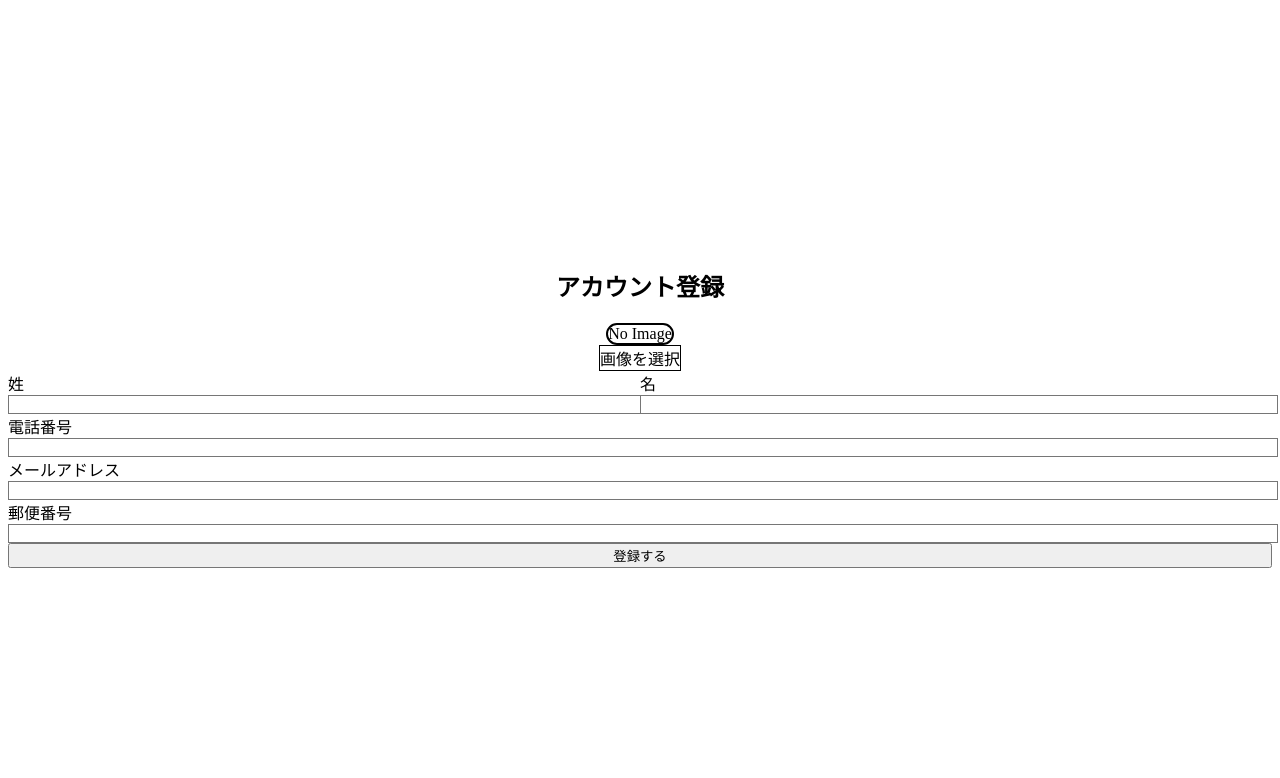
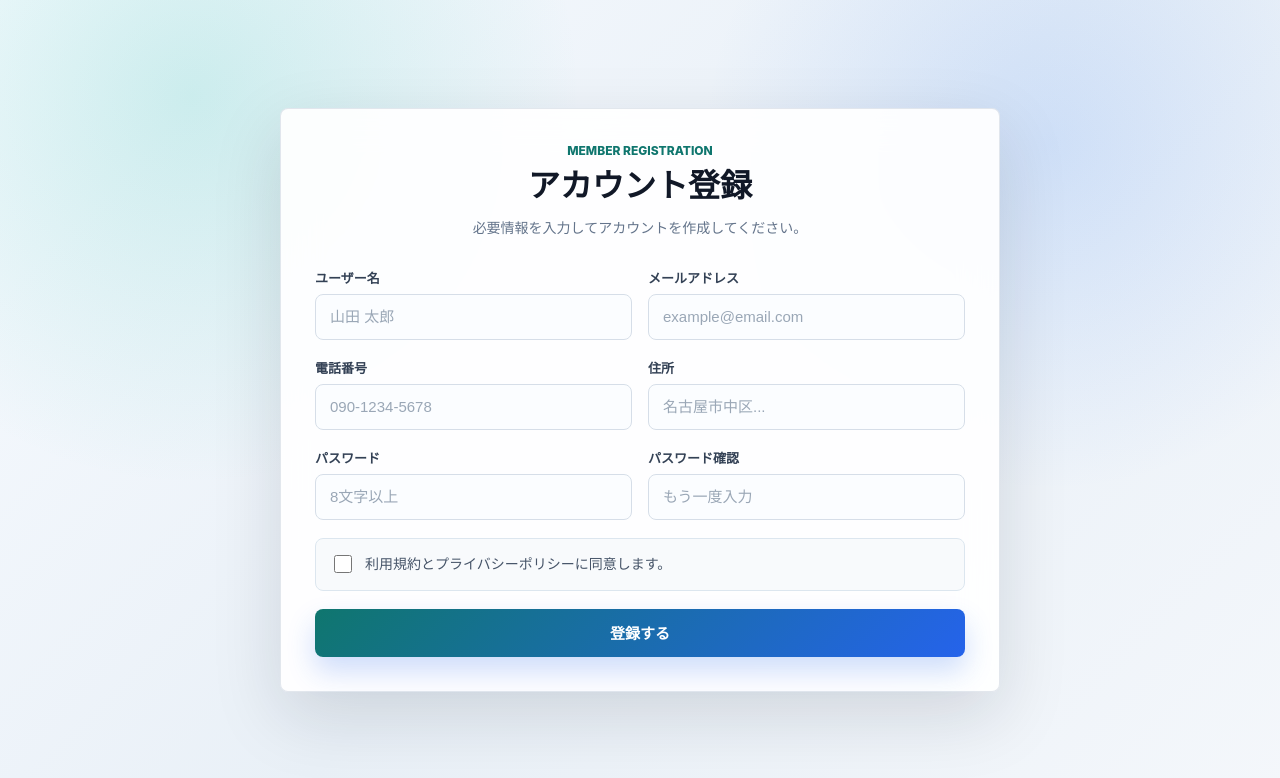
Before and after one commit to takeo-t/Vue-Practice, a Vue app: page / in a window 1280 px wide. Shown: the top 778 px of the page. Built offline with nearby package versions, Linux system fonts and the light colour scheme.

Commit message:
codex学習

```diff
--- a/src/components/Form.vue
+++ b/src/components/Form.vue
@@ -1,144 +1,421 @@
 <template>
-  <div class="min-h-screen bg-gray-50 flex items-center justify-center p-6">
-    <div class="max-w-md w-full bg-white rounded-xl shadow-lg p-8">
-      <h2 class="text-2xl font-bold text-gray-800 mb-6 text-center">アカウント登録</h2>
+  <main class="register-page">
+    <section class="register-card">
+      <div class="register-header">
+        <p class="register-kicker">Member Registration</p>
+        <h1>アカウント登録</h1>
+        <p>必要情報を入力してアカウントを作成してください。</p>
+      </div>
 
-      <form @submit.prevent="handleSubmit" class="space-y-4">
-        <div class="flex flex-col items-center mb-6">
-          <div class="w-24 h-24 bg-gray-100 rounded-full overflow-hidden border-2 border-gray-200 mb-2 relative group">
-            <img v-if="previewUrl" :src="previewUrl" class="w-full h-full object-cover" />
-            <div v-else class="flex items-center justify-center h-full text-gray-400 text-xs text-center p-2">No Image</div>
-          </div>
-          <label class="cursor-pointer bg-white border border-gray-300 px-3 py-1 rounded text-sm hover:bg-gray-50">
-            画像を選択
-            <input type="file" class="hidden" accept="image/*" @change="handleImageChange" />
-          </label>
+      <form class="register-form" @submit.prevent="submitForm">
+        <div class="form-field">
+          <label for="name">ユーザー名</label>
+          <input
+            id="name"
+            v-model.trim="form.name"
+            type="text"
+            placeholder="山田 太郎"
+            :class="{ 'is-error': errors.name }"
+            @blur="touchAndValidate('name')"
+          />
+          <p v-if="errors.name" class="error-message">{{ errors.name }}</p>
         </div>
 
-        <div class="grid grid-cols-2 gap-4">
-          <div>
-            <label class="block text-sm font-medium text-gray-700 mb-1">姓</label>
-            <input v-model="formData.lastName" @input="saveToDraft" type="text" class="w-full px-4 py-2 border border-gray-300 rounded-lg" required />
-          </div>
-          <div>
-            <label class="block text-sm font-medium text-gray-700 mb-1">名</label>
-            <input v-model="formData.firstName" @input="saveToDraft" type="text" class="w-full px-4 py-2 border border-gray-300 rounded-lg" required />
-          </div>
+        <div class="form-field">
+          <label for="email">メールアドレス</label>
+          <input
+            id="email"
+            v-model.trim="form.email"
+            type="email"
+            placeholder="example@email.com"
+            :class="{ 'is-error': errors.email }"
+            @blur="touchAndValidate('email')"
+          />
+          <p v-if="errors.email" class="error-message">{{ errors.email }}</p>
         </div>
 
-        <div>
-          <label class="block text-sm font-medium text-gray-700 mb-1">電話番号</label>
-          <input v-model="formData.phoneNumber" @input="saveToDraft" type="tel" class="w-full px-4 py-2 border border-gray-300 rounded-lg" required />
+        <div class="form-field">
+          <label for="phone">電話番号</label>
+          <input
+            id="phone"
+            v-model.trim="form.phone"
+            type="tel"
+            placeholder="090-1234-5678"
+            :class="{ 'is-error': errors.phone }"
+            @blur="touchAndValidate('phone')"
+          />
+          <p v-if="errors.phone" class="error-message">{{ errors.phone }}</p>
         </div>
 
-        <div>
-          <label class="block text-sm font-medium text-gray-700 mb-1">メールアドレス</label>
-          <input v-model="formData.email" @input="saveToDraft" type="email" class="w-full px-4 py-2 border border-gray-300 rounded-lg" required />
+        <div class="form-field">
+          <label for="address">住所</label>
+          <input
+            id="address"
+            v-model.trim="form.address"
+            type="text"
+            placeholder="名古屋市中区..."
+            :class="{ 'is-error': errors.address }"
+            @blur="touchAndValidate('address')"
+          />
+          <p v-if="errors.address" class="error-message">{{ errors.address }}</p>
         </div>
 
-        <div>
-          <label class="block text-sm font-medium text-gray-700 mb-1">郵便番号</label>
-          <input v-model="formData.zipCode" @input="saveToDraft" type="text" class="w-full px-4 py-2 border border-gray-300 rounded-lg" required />
+        <div class="form-field">
+          <label for="password">パスワード</label>
+          <input
+            id="password"
+            v-model="form.password"
+            type="password"
+            placeholder="8文字以上"
+            :class="{ 'is-error': errors.password }"
+            @blur="touchAndValidate('password')"
+          />
+          <p v-if="errors.password" class="error-message">{{ errors.password }}</p>
         </div>
 
-        <button type="submit" class="w-full mt-6 bg-blue-600 hover:bg-blue-700 text-white font-semibold py-3 rounded-lg shadow-md transition">
-          登録する
+        <div class="form-field">
+          <label for="confirmPassword">パスワード確認</label>
+          <input
+            id="confirmPassword"
+            v-model="form.confirmPassword"
+            type="password"
+            placeholder="もう一度入力"
+            :class="{ 'is-error': errors.confirmPassword }"
+            @blur="touchAndValidate('confirmPassword')"
+          />
+          <p v-if="errors.confirmPassword" class="error-message">{{ errors.confirmPassword }}</p>
+        </div>
+
+        <label class="terms-field">
+          <input v-model="form.acceptTerms" type="checkbox" />
+          <span>利用規約とプライバシーポリシーに同意します。</span>
+        </label>
+        <p v-if="errors.acceptTerms" class="error-message form-wide">{{ errors.acceptTerms }}</p>
+
+        <button
+          type="submit"
+          :disabled="isSubmitting"
+          class="submit-button"
+        >
+          {{ isSubmitting ? '登録中...' : '登録する' }}
         </button>
+
+        <p v-if="successMessage" class="success-message">{{ successMessage }}</p>
       </form>
-    </div>
-  </div>
+    </section>
+  </main>
 </template>
 
 <script setup lang="ts">
-import { reactive, onMounted, ref } from 'vue';
+import { reactive, ref } from 'vue';
 
-interface RegistrationForm {
-  lastName: string;
-  firstName: string;
-  phoneNumber: string;
+type Field = 'name' | 'email' | 'phone' | 'address' | 'password' | 'confirmPassword' | 'acceptTerms';
+
+interface RegisterForm {
+  name: string;
   email: string;
-  zipCode: string;
+  phone: string;
+  address: string;
+  password: string;
+  confirmPassword: string;
+  acceptTerms: boolean;
 }
 
-const STORAGE_KEY_DRAFT = 'user_registration_draft';
-const DB_NAME = 'UserDatabase';
-const STORE_NAME = 'images';
-const IMG_KEY = 'profile_image';
+type FormErrors = Record<Field, string>;
 
-const formData = reactive<RegistrationForm>({
-  lastName: '',
-  firstName: '',
-  phoneNumber: '',
+const form = reactive<RegisterForm>({
+  name: '',
   email: '',
-  zipCode: '',
+  phone: '',
+  address: '',
+  password: '',
+  confirmPassword: '',
+  acceptTerms: false,
 });
 
-const previewUrl = ref<string | null>(null);
+const errors = reactive<FormErrors>({
+  name: '',
+  email: '',
+  phone: '',
+  address: '',
+  password: '',
+  confirmPassword: '',
+  acceptTerms: '',
+});
 
-// --- IndexedDB の基本操作 ---
+const isSubmitting = ref(false);
+const successMessage = ref('');
 
-// DBを開く処理
-const openDB = (): Promise<IDBDatabase> => {
-  return new Promise((resolve, reject) => {
-    const request = indexedDB.open(DB_NAME, 1);
-    request.onupgradeneeded = () => {
-      // 初めてDBを作る際に「images」というストア（テーブルのようなもの）を作成
-      request.result.createObjectStore(STORE_NAME);
-    };
-    request.onsuccess = () => resolve(request.result);
-    request.onerror = () => reject(request.error);
-  });
-};
-
-// 画像を保存する処理
-const saveImageToDB = async (file: File) => {
-  const db = await openDB();
-  const tx = db.transaction(STORE_NAME, 'readwrite');
-  const store = tx.objectStore(STORE_NAME);
-  store.put(file, IMG_KEY); // Blob(File)をそのまま保存！
-};
-
-// 画像を取得する処理
-const loadImageFromDB = async () => {
-  const db = await openDB();
-  const tx = db.transaction(STORE_NAME, 'readonly');
-  const store = tx.objectStore(STORE_NAME);
-  const request = store.get(IMG_KEY);
-
-  request.onsuccess = () => {
-    if (request.result) {
-      // 保存されていたBlobから表示用のURLを作成
-      previewUrl.value = URL.createObjectURL(request.result);
-    }
-  };
-};
-
-// --- イベントハンドラ ---
-
-// 画像選択時
-const handleImageChange = async (e: Event) => {
-  const target = e.target as HTMLInputElement;
-  if (target.files && target.files[0]) {
-    const file = target.files[0];
-    previewUrl.value = URL.createObjectURL(file); // プレビュー表示
-    await saveImageToDB(file); // IndexedDBへ保存
+const validateField = (field: Field): void => {
+  switch (field) {
+    case 'name':
+      errors.name = form.name ? '' : 'ユーザー名を入力してください。';
+      break;
+    case 'email':
+      if (!form.email) {
+        errors.email = 'メールアドレスを入力してください。';
+      } else {
+        const emailRegex = /^[^\s@]+@[^\s@]+\.[^\s@]+$/;
+        errors.email = emailRegex.test(form.email) ? '' : 'メールアドレスの形式が正しくありません。';
+      }
+      break;
+    case 'phone':
+      if (!form.phone) {
+        errors.phone = '電話番号を入力してください。';
+      } else {
+        const phoneRegex = /^[0-9-]{10,13}$/;
+        errors.phone = phoneRegex.test(form.phone) ? '' : '電話番号の形式が正しくありません。';
+      }
+      break;
+    case 'address':
+      errors.address = form.address ? '' : '住所を入力してください。';
+      break;
+    case 'password':
+      errors.password = form.password.length >= 8 ? '' : 'パスワードは8文字以上で入力してください。';
+      if (form.confirmPassword) validateField('confirmPassword');
+      break;
+    case 'confirmPassword':
+      errors.confirmPassword = form.password === form.confirmPassword ? '' : 'パスワードが一致しません。';
+      break;
+    case 'acceptTerms':
+      errors.acceptTerms = form.acceptTerms ? '' : '利用規約への同意が必要です。';
+      break;
   }
 };
 
-onMounted(async () => {
-  // テキストデータの復元
-  const savedData = localStorage.getItem(STORAGE_KEY_DRAFT);
-  if (savedData) Object.assign(formData, JSON.parse(savedData));
-
-  // 画像データの復元
-  await loadImageFromDB();
-});
-
-const saveToDraft = () => {
-  localStorage.setItem(STORAGE_KEY_DRAFT, JSON.stringify(formData));
+const touchAndValidate = (field: Field): void => {
+  validateField(field);
 };
 
-const handleSubmit = () => {
-  alert('登録完了！画像はIndexedDBに、テキストはLocalStorageに保存されました。');
+const validateAll = (): boolean => {
+  (Object.keys(errors) as Field[]).forEach(validateField);
+  return !Object.values(errors).some((message) => message);
+};
+
+const submitForm = async (): Promise<void> => {
+  successMessage.value = '';
+  if (!validateAll()) return;
+
+  isSubmitting.value = true;
+  await new Promise((resolve) => setTimeout(resolve, 600));
+  isSubmitting.value = false;
+  successMessage.value = `${form.name} さんのアカウントを作成しました。`;
 };
 </script>
+
+<style scoped>
+:global(*) {
+  box-sizing: border-box;
+}
+
+:global(body) {
+  margin: 0;
+  min-width: 320px;
+  background: #eef3f8;
+  color: #172033;
+  font-family:
+    Inter,
+    "Noto Sans JP",
+    system-ui,
+    -apple-system,
+    BlinkMacSystemFont,
+    "Segoe UI",
+    sans-serif;
+}
+
+.register-page {
+  min-height: 100vh;
+  display: grid;
+  place-items: center;
+  padding: 40px 20px;
+  background:
+    radial-gradient(circle at 15% 12%, rgba(20, 184, 166, 0.18), transparent 30%),
+    radial-gradient(circle at 82% 18%, rgba(59, 130, 246, 0.16), transparent 28%),
+    linear-gradient(135deg, #f8fbff 0%, #e9f0f7 52%, #f4f7fb 100%);
+}
+
+.register-card {
+  width: min(100%, 720px);
+  padding: 34px;
+  border: 1px solid rgba(148, 163, 184, 0.26);
+  border-radius: 8px;
+  background: rgba(255, 255, 255, 0.92);
+  box-shadow: 0 24px 70px rgba(15, 23, 42, 0.13);
+  backdrop-filter: blur(18px);
+}
+
+.register-header {
+  margin-bottom: 28px;
+  text-align: center;
+}
+
+.register-kicker {
+  margin: 0 0 8px;
+  color: #0f766e;
+  font-size: 12px;
+  font-weight: 800;
+  letter-spacing: 0;
+  text-transform: uppercase;
+}
+
+.register-header h1 {
+  margin: 0;
+  color: #111827;
+  font-size: 32px;
+  line-height: 1.25;
+}
+
+.register-header p:last-child {
+  margin: 10px auto 0;
+  max-width: 30rem;
+  color: #64748b;
+  font-size: 14px;
+  line-height: 1.7;
+}
+
+.register-form {
+  display: grid;
+  grid-template-columns: repeat(2, minmax(0, 1fr));
+  gap: 18px 16px;
+}
+
+.form-field {
+  min-width: 0;
+}
+
+.form-field label {
+  display: block;
+  margin-bottom: 7px;
+  color: #334155;
+  font-size: 13px;
+  font-weight: 700;
+}
+
+.form-field input {
+  width: 100%;
+  height: 46px;
+  border: 1px solid #d6dee8;
+  border-radius: 8px;
+  background: #fbfdff;
+  color: #172033;
+  font-size: 15px;
+  outline: none;
+  padding: 0 14px;
+  transition:
+    border-color 160ms ease,
+    box-shadow 160ms ease,
+    background-color 160ms ease;
+}
+
+.form-field input::placeholder {
+  color: #9aa7b6;
+}
+
+.form-field input:focus {
+  border-color: #0f766e;
+  background: #ffffff;
+  box-shadow: 0 0 0 4px rgba(20, 184, 166, 0.14);
+}
+
+.form-field input.is-error {
+  border-color: #ef4444;
+  background: #fffafa;
+}
+
+.form-field input.is-error:focus {
+  box-shadow: 0 0 0 4px rgba(239, 68, 68, 0.12);
+}
+
+.terms-field {
+  grid-column: 1 / -1;
+  display: flex;
+  align-items: flex-start;
+  gap: 10px;
+  padding: 14px;
+  border: 1px solid #dce6ef;
+  border-radius: 8px;
+  background: #f8fafc;
+  color: #475569;
+  font-size: 14px;
+  line-height: 1.6;
+}
+
+.terms-field input {
+  width: 18px;
+  height: 18px;
+  margin-top: 2px;
+  accent-color: #0f766e;
+  flex: 0 0 auto;
+}
+
+.submit-button,
+.success-message,
+.form-wide {
+  grid-column: 1 / -1;
+}
+
+.submit-button {
+  min-height: 48px;
+  border: 0;
+  border-radius: 8px;
+  background: linear-gradient(135deg, #0f766e, #2563eb);
+  box-shadow: 0 14px 28px rgba(37, 99, 235, 0.22);
+  color: #ffffff;
+  cursor: pointer;
+  font-size: 15px;
+  font-weight: 800;
+  transition:
+    transform 160ms ease,
+    box-shadow 160ms ease,
+    opacity 160ms ease;
+}
+
+.submit-button:hover:not(:disabled) {
+  transform: translateY(-1px);
+  box-shadow: 0 18px 34px rgba(37, 99, 235, 0.28);
+}
+
+.submit-button:disabled {
+  cursor: not-allowed;
+  opacity: 0.62;
+}
+
+.error-message {
+  margin: 7px 0 0;
+  color: #dc2626;
+  font-size: 12px;
+  font-weight: 600;
+  line-height: 1.45;
+}
+
+.success-message {
+  margin: 0;
+  padding: 13px 14px;
+  border: 1px solid #b7ebcf;
+  border-radius: 8px;
+  background: #effdf5;
+  color: #047857;
+  font-size: 14px;
+  font-weight: 700;
+  text-align: center;
+}
+
+@media (max-width: 640px) {
+  .register-page {
+    align-items: start;
+    padding: 24px 14px;
+  }
+
+  .register-card {
+    padding: 24px 18px;
+  }
+
+  .register-header h1 {
+    font-size: 26px;
+  }
+
+  .register-form {
+    grid-template-columns: 1fr;
+  }
+}
+</style>
```
